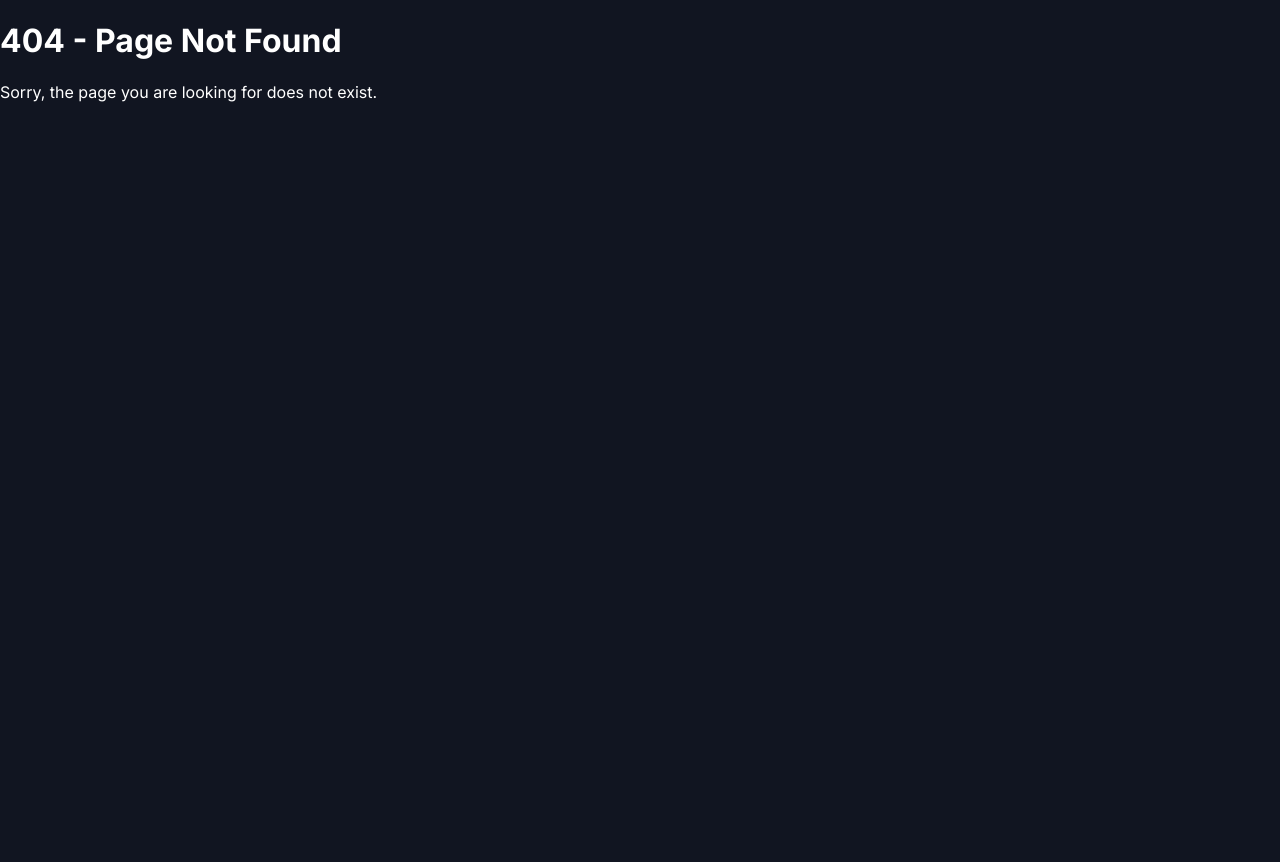
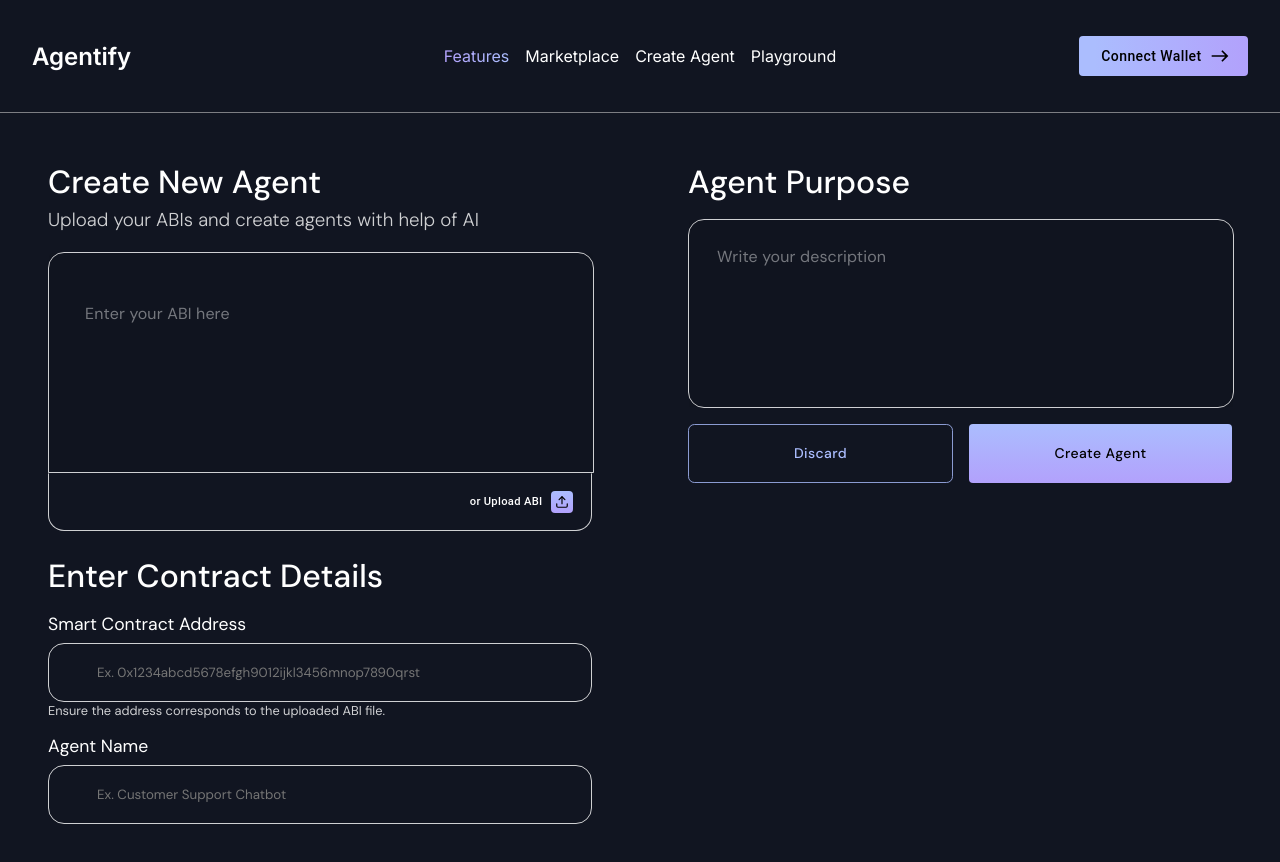
Before and after one commit to Teckas-Technologies/agentify-new, a React (Create React App) app: page /create in a window 1280 px wide. Before the commit this address had no page. Shown: the top 862 px of the page. Before the commit the page ends 800 px from the top, so only its background shows below. Built offline with nearby package versions, Linux system fonts and the light colour scheme.

Commit message:
created create agent page

```diff
--- a/src/App.js
+++ b/src/App.js
@@ -7,6 +7,7 @@ import Features from './Pages/Features/Features'
 import Marketplace from './Pages/Marketplace/Marketplace';
 
 import NotFound from './Pages/NotFound/NotFound';
+import CreateAgent from './Pages/CreateAgent/CreateAgent';
 
 function App() {
   return (
@@ -17,6 +18,7 @@ function App() {
 
           <Route path="/" element={<Features />} />
           <Route path="/marketplace" element={<Marketplace />} />
+          <Route path="/create" element={<CreateAgent />} />
 
           <Route path="*" element={<NotFound />} />
 
--- /dev/null
+++ b/src/Pages/CreateAgent/CreateAgent.jsx
@@ -0,0 +1,101 @@
+import React, { useRef, useState } from 'react';
+import Menu from '../../components/Menu/Menu'
+
+import { Button, TextField } from '@mui/material';
+import { FiUpload } from "react-icons/fi";
+
+import "./CreateAgent.scss"
+
+const CreateAgent = () => {
+
+    return (
+        <div className='CreateAgent'>
+            <Menu />
+
+            <form className="createAgentContent" onSubmit={() => {}}>
+
+                <div className="createAgentSection">
+                    <h1>Create New Agent</h1>
+                    <h3>Upload your ABIs and create agents with help of AI</h3>
+
+                    <div className="abi">
+                        <TextField
+                            className="abiInput"
+                            placeholder='Enter your ABI here'
+                            multiline
+                            rows={6}
+                            variant="filled"
+                            slotProps={{
+                                input: {
+                                    disableUnderline: true,
+                                },
+                            }}
+                        />
+                        <div className="uploadABIBox">
+                            <Button
+                                className="uploadABI"
+                                endIcon={<FiUpload size={"14px"} />}
+                                component="label"
+                            >
+                                <span>or Upload ABI</span>
+                                <input
+                                    type="file"
+                                    hidden
+                                />
+                            </Button>
+                            {/* <input type="file" id="file" name="file"></input> */}
+                        </div>
+                    </div>
+
+                    <div className="contract">
+                        <h1>Enter Contract Details</h1>
+
+                        <label htmlFor="contractAddress">Smart Contract Address</label>
+                        <input
+                            id="contractAddress"
+                            placeholder='Ex. 0x1234abcd5678efgh9012ijkl3456mnop7890qrst'
+                        />
+                        <span className="info">
+                            Ensure the address corresponds to the uploaded ABI file.
+                        </span>
+
+                        <label htmlFor="agentName">Agent Name</label>
+                        <input
+                            placeholder='Ex. Customer Support Chatbot'
+                        />
+                    </div>
+
+                </div>
+
+                <div className="agentPurposeSection">
+                    <h1>Agent Purpose</h1>
+                    <TextField
+                        id="agentPurpose"
+                        placeholder="Write your description"
+                        multiline
+                        rows={6}
+                        variant="filled"
+                        slotProps={{
+                            input: {
+                                disableUnderline: true,
+                            },
+                        }}
+                    />
+
+                    <div className="buttons">
+                        <Button className='discard' variant='outlined'>
+                            Discard
+                        </Button>
+                        <Button className='create' variant='filled'>
+                            Create Agent
+                        </Button>
+                    </div>
+
+                </div>
+
+            </form>
+        </div>
+    );
+}
+
+export default CreateAgent;
--- /dev/null
+++ b/src/Pages/CreateAgent/CreateAgent.scss
@@ -0,0 +1,160 @@
+
+
+.CreateAgent {
+    font-family: "DM Sans";
+
+    input {
+        font-family: "DM Sans";
+        color: white;
+        background-color: transparent;
+    }
+
+    h1 {
+        font-weight: 500;
+        margin: 0;
+    }
+
+    h3 {
+        font-weight: 300;
+        margin: .25rem 0;
+        opacity: .8;
+    }
+
+    .createAgentContent {
+        padding: 2rem;
+        display: flex;
+        gap: 4rem;
+
+        .createAgentSection {
+            flex: 1;
+            padding: 1rem;
+
+            .abi {
+                display: flex;
+                flex-direction: column;
+
+                .MuiFormControl-root {
+                    width: 100%;
+                    border: 1px solid rgba(white, .8) !important;
+                    border-radius: 1rem 1rem 0 0;
+                    margin-top: 1rem;
+
+                    textarea {
+                        color: white;
+                        font-family: "DM Sans";
+                        padding: 1.5rem;
+                    }
+                }
+
+                .uploadABIBox {
+                    padding: .7rem .9rem;
+                    border: 1px solid rgba(white, .8);
+                    border-top-color: transparent;
+                    border-radius: 0 0 1rem 1rem;
+
+                    label {
+                        font-size: .7rem;
+                        float: right;
+                        text-transform: none;
+                        color: white;
+
+                        svg {
+                            background: linear-gradient(
+                                to bottom,
+                                #ABBDFE,
+                                #B2A1FC
+                            );
+                            color: black;
+                            padding: .25rem;
+                            border-radius: .25rem;
+                        }
+                    }
+                }
+            }
+
+            .contract {
+                margin-top: 1.5rem;
+                display: flex;
+                flex-direction: column;
+
+                label {
+                    margin-top: 1rem;
+                    margin-bottom: .5rem;
+                    font-size: 1.1rem;;
+                }
+
+                span.info {
+                    font-size: .8rem;
+                    opacity: .8;
+                }
+
+                input {
+                    background-color: transparent;
+                    border-style: none;
+                    border: 1px solid rgba(white, .8);
+                    padding: 1.25rem 3rem;
+                    border-radius: 1rem;
+                }
+            }
+        }
+
+        .agentPurposeSection {
+            flex: 1;
+            padding: 1rem;
+            display: flex;
+            flex-direction: column;
+
+            .MuiFormControl-root {
+                width: 100%;
+                border: 1px solid rgba(white, .8) !important;
+                border-radius: 1rem;
+                margin-top: 1rem;
+
+                textarea {
+                    color: white;
+                    font-family: "DM Sans";
+                    padding: 1rem;
+                    padding-top: 0;
+                }
+            }
+
+            .buttons {
+                padding: 1rem 0;
+                display: flex;
+                gap: 1rem;
+
+                button {
+                    flex: 1;
+                    padding: 1rem;
+                    font-family: "DM Sans";
+                    text-transform: none;
+
+                    &.discard {
+                        border: 1.2px solid rgba(#ABBDFE, .8);
+                        border-radius: .4rem;
+                        color: #ABBDFE;
+                    }
+
+                    &.create {
+                        background: linear-gradient(
+                            to bottom,
+                            #ABBDFE,
+                            #B2A1FC
+                        );
+                        color: black;
+                    }
+                }
+            }
+        }
+    }
+}
+
+
+@media screen and (max-width: 1100px) {
+    .CreateAgent {
+        .createAgentContent {
+            flex-direction: column;
+            gap: 2rem;
+        }
+    }
+}
```
